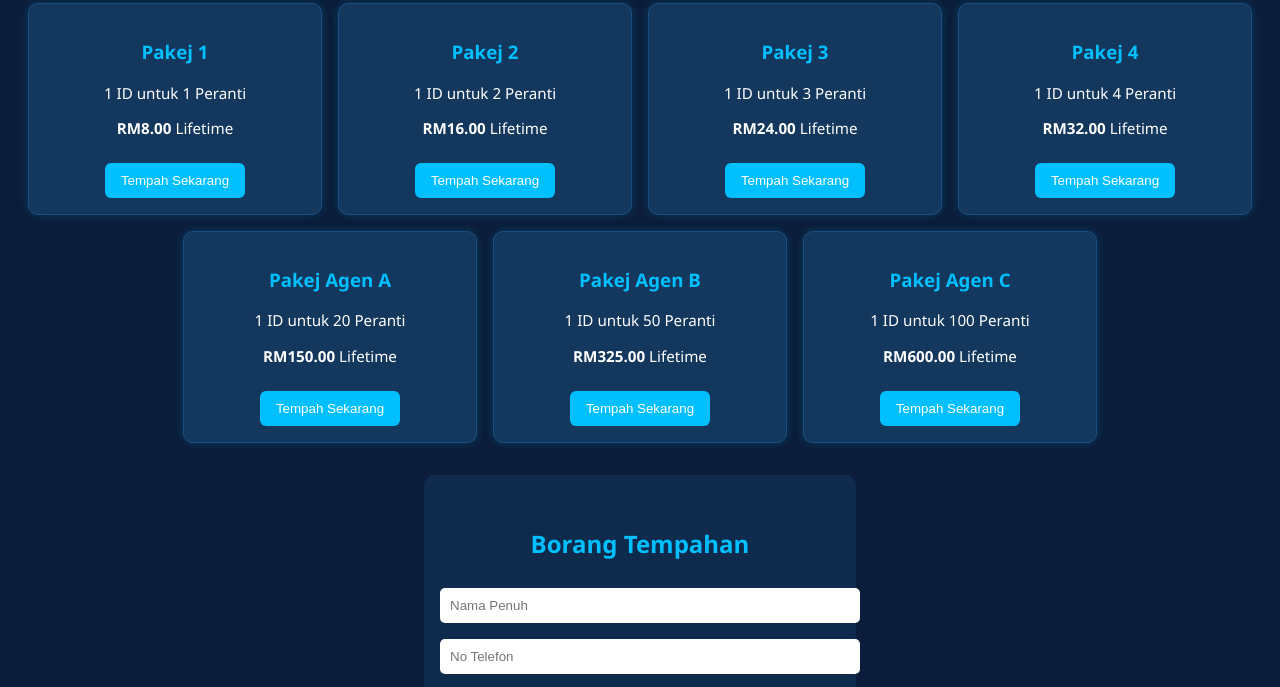
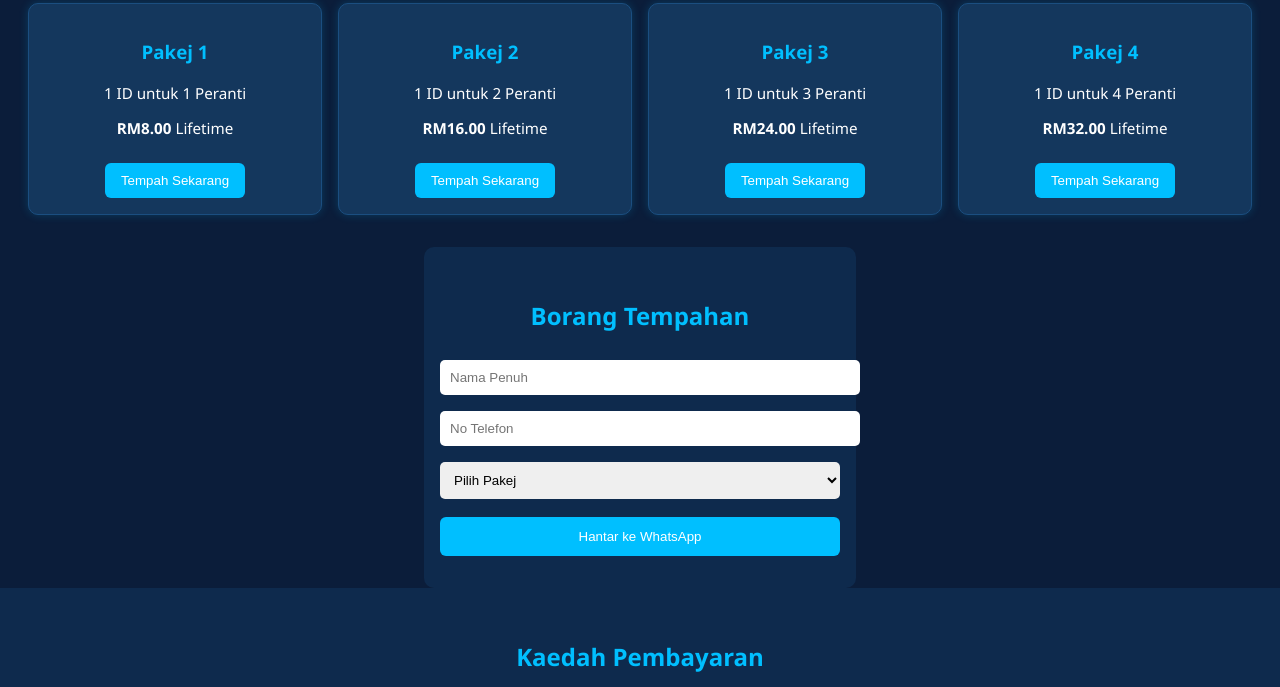
Before and after one commit to mokm32/u.ott.nj-8765.php, a plain HTML site: page index.html in a window 1280 px wide. Shown: the part 1008-1695 px from the top of the page. Drawn offline with Linux system fonts and the light colour scheme.

Commit message:
Update index.html

```diff
--- a/index.html
+++ b/index.html
@@ -3,7 +3,7 @@
 <head>
   <meta charset="UTF-8" />
   <meta name="viewport" content="width=device-width, initial-scale=1.0"/>
-  <title>NeckleNj | ID OTT Navigator Lifetime + VOD</title>
+  <title>NeckleNj | Jual ID OTT Navigator Lifetime + VOD</title>
   <style>
     body {
       margin: 0;
@@ -210,11 +210,11 @@
 <body>
   <header>
     <h1>NeckleNj</h1>
-    <p>ID OTT Navigator + VOD Lifetime</p>
+    <p>Jual ID OTT Navigator + VOD Lifetime</p>
   </header>
 
   <section class="hero">
-    <h2>🎬 Selamat Datang ke NeckleNj – Hiburan Tanpa Batasan!</h2>
+    <h2>🎬 Selamat Datang ke website NeckleNj – Hiburan Tanpa Batasan!</h2>
     <p>
       ✅ Lifetime Access. Tanpa Bayaran Bulanan.<br>
       ✅ Ribuan Saluran + VOD Lengkap. Terus di TV, Android & Peranti Anda.<br><br>
@@ -281,24 +281,6 @@
       <p><strong>RM32.00</strong> Lifetime</p>
       <button onclick="fillPackage('Pakej 4 - RM32.00')">Tempah Sekarang</button>
     </div>
-    <div class="package">
-      <h3>Pakej Agen A</h3>
-      <p>1 ID untuk 20 Peranti</p>
-      <p><strong>RM150.00</strong> Lifetime</p>
-      <button onclick="fillPackage('Pakej Agen A - RM150.00')">Tempah Sekarang</button>
-    </div>
-    <div class="package">
-      <h3>Pakej Agen B</h3>
-      <p>1 ID untuk 50 Peranti</p>
-      <p><strong>RM325.00</strong> Lifetime</p>
-      <button onclick="fillPackage('Pakej Agen B - RM325.00')">Tempah Sekarang</button>
-    </div>
-    <div class="package">
-      <h3>Pakej Agen C</h3>
-      <p>1 ID untuk 100 Peranti</p>
-      <p><strong>RM600.00</strong> Lifetime</p>
-      <button onclick="fillPackage('Pakej Agen C - RM600.00')">Tempah Sekarang</button>
-    </div>
   </section>
 
   <form id="orderForm" onsubmit="submitOrder(event)">
@@ -311,14 +293,11 @@
       <option value="Pakej 2 - RM16.00">Pakej 2 - RM16.00</option>
       <option value="Pakej 3 - RM24.00">Pakej 3 - RM24.00</option>
       <option value="Pakej 4 - RM32.00">Pakej 4 - RM32.00</option>
-      <option value="Pakej Agen A - RM150.00">Pakej Agen A - RM150.00</option>
-      <option value="Pakej Agen B - RM325.00">Pakej Agen B - RM325.00</option>
-      <option value="Pakej Agen C - RM600.00">Pakej Agen C - RM600.00</option>
     </select>
     <button type="submit">Hantar ke WhatsApp</button>
   </form>
 
- <section class="payment-methods">
+  <section class="payment-methods">
   <h2>Kaedah Pembayaran</h2>
   <div class="bank-info">
     <!-- Gambar boleh ditekan dan dibuka dalam tab baru -->
```
